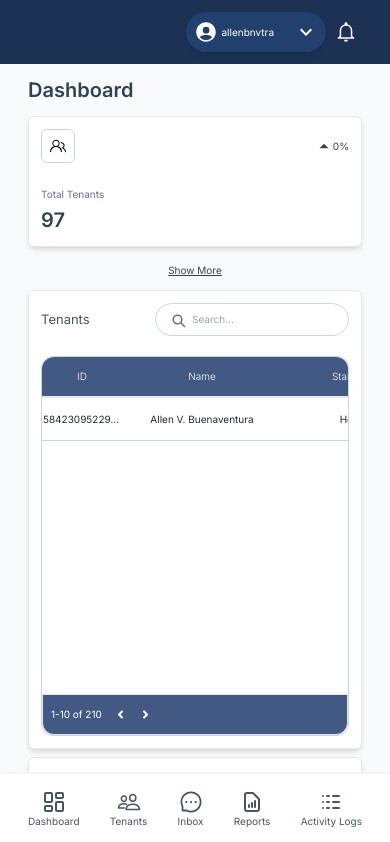
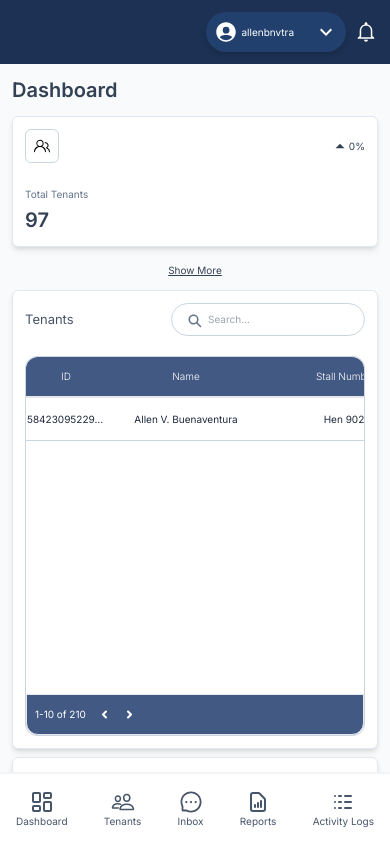
Before and after one commit to allenbnvtra/market-admin-v2, a Next.js app: page /dashboard in a window 390 px wide. Shown: the top 842 px of the page. Built offline with nearby package versions, Linux system fonts and the light colour scheme.

Commit message:
padding changes

```diff
--- a/app/(root)/layout.tsx
+++ b/app/(root)/layout.tsx
@@ -12,7 +12,7 @@ export default function RootLayout({
       <Sidebar />
       <div className="w-full">
         <Header />
-        <div className="bg-gray-50 px-7 py-3">{children}</div>
+        <div className="bg-gray-50 p-3 md:px-7">{children}</div>
         <div className="sticky bottom-0">
           <MobileNav />
         </div>
--- a/components/ui/Dashboard/Summary.tsx
+++ b/components/ui/Dashboard/Summary.tsx
@@ -8,7 +8,7 @@ const Summary = () => {
 
   const handleResize = () => {
     if (typeof window !== 'undefined') {
-            setIsMobile(window.innerWidth < 400)
+      setIsMobile(window.innerWidth < 500)
     }
   }
 
@@ -20,10 +20,8 @@ const Summary = () => {
 
   return (
     <div className="grid grid-cols-1 gap-2 xs:grid-cols-3">
-            {SummaryBox.slice(
-                0,
-                showAll || !isMobile ? SummaryBox.length : 1
-            ).map(({ title, icon1, percentage, count }) => (
+      {SummaryBox.slice(0, showAll || !isMobile ? SummaryBox.length : 1).map(
+        ({ title, icon1, percentage, count }) => (
           <div key={title}>
             <Box
               percentage={percentage}
@@ -32,7 +30,8 @@ const Summary = () => {
               icon1={icon1}
             />
           </div>
-            ))}
+        )
+      )}
       {isMobile && (
         <button
           className="mt-2 text-xs text-slate-700 underline"
--- a/components/ui/Header/Header.tsx
+++ b/components/ui/Header/Header.tsx
@@ -4,7 +4,7 @@ import User from './User'
 
 const Header = () => {
   return (
-    <div className="sticky top-0 z-[1000] flex w-full items-center justify-end bg-[#1c3153] px-8 py-3 text-white xs:justify-between">
+    <div className="sticky top-0 z-[1000] flex w-full items-center justify-end bg-[#1c3153] p-3 text-white xs:justify-between md:px-8">
       <p className="text-md hidden font-medium xs:block">Admin Panel</p>
 
       <div className="flex items-center justify-end gap-2 text-2xl">
--- a/components/ui/MobileNav/MobileNav.tsx
+++ b/components/ui/MobileNav/MobileNav.tsx
@@ -39,7 +39,7 @@ const MobileNav = () => {
 
   return (
     <>
-      <nav className="left-0 right-0 z-[800] flex h-[4.5rem] w-full items-center justify-between border-t-2 border-t-gray-100 bg-white px-6 shadow-md md:hidden">
+      <nav className="left-0 right-0 z-[800] flex h-[4.5rem] w-full items-center justify-between border-t-2 border-t-gray-100 bg-white px-3 shadow-md sm:px-28 md:hidden">
         {SidebarItems.map(({ icon: Icon, title, path }) => (
           <div key={title} className="px-1 text-slate-600">
             {path ? (
```
Lines whose indentation alone changed are shown as unchanged.
